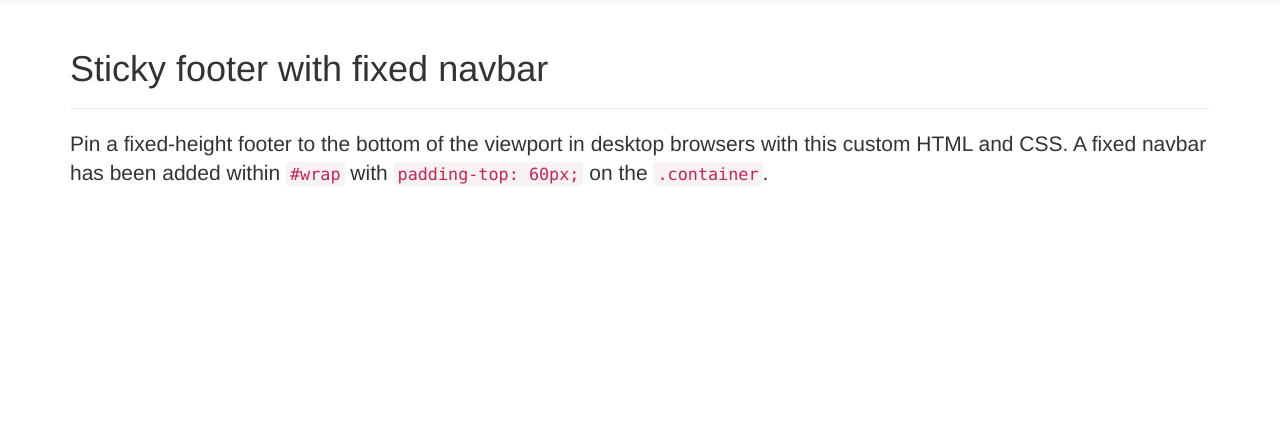
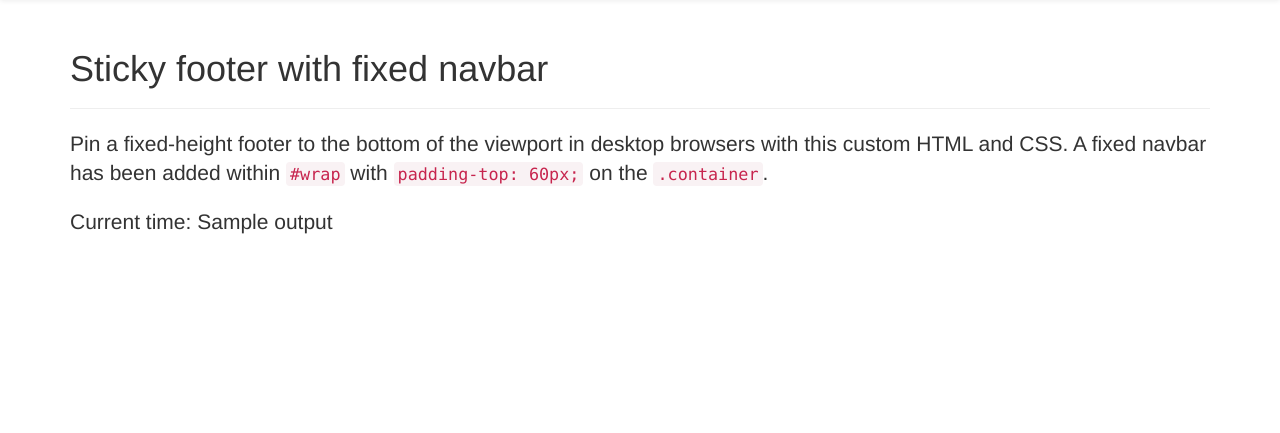
Before and after one commit to sullynumber9/HawkHacks2024, a Flask app: template templates/pages/placeholder.home.html in a window 1280 px wide. Shown: the part 51-484 px from the top of the page. Run offline with Flask 2, Linux system fonts and the light colour scheme; the template is opened without the code that fills it: most values are stand-ins (such as "Sample title", 1, 10 or a date in 2020); some libraries are stand-ins or nearby versions.

Commit message:
Render Datetime

```diff
--- a/app.py
+++ b/app.py
@@ -5,6 +5,8 @@ from flask import Flask, render_template, request # from flask.ext.sqlalchemy im
 from logging import Formatter, FileHandler
 from forms import *
 import os
+
+import datetime
 # hello world
 #----------------------------------------------------------------------------#
 # App Config.
@@ -40,7 +42,7 @@ def login_required(test):
 
 @app.route('/')
 def home():
-    return render_template('pages/placeholder.home.html')
+    return render_template('pages/placeholder.home.html', output=str(datetime.datetime.now()))
 
 
 @app.route('/about')
@@ -92,7 +94,7 @@ if not app.debug:
 
 # Default port:
 if __name__ == '__main__':
-    app.run()
+    app.run(debug=True)
 
 # Or specify port manually:
 '''
--- a/templates/pages/placeholder.home.html
+++ b/templates/pages/placeholder.home.html
@@ -7,4 +7,6 @@
 </div>
 <p class="lead">Pin a fixed-height footer to the bottom of the viewport in desktop browsers with this custom HTML and CSS. A fixed navbar has been added within <code>#wrap</code> with <code>padding-top: 60px;</code> on the <code>.container</code>.</p>
 
+<p class="lead">Current time: {{ output }}</p>
+
 {% endblock %}
```
